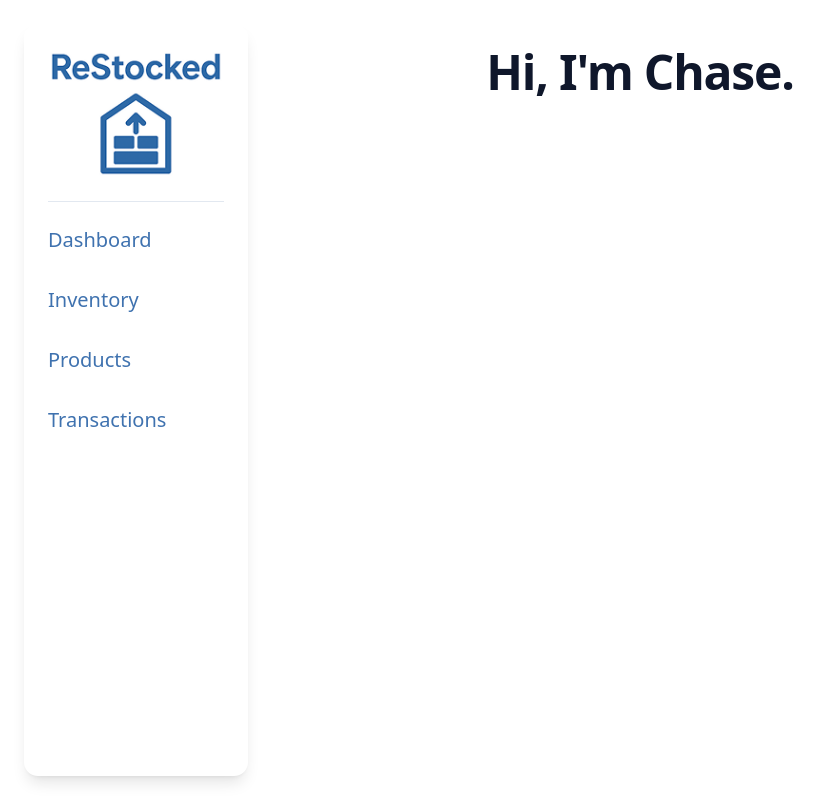
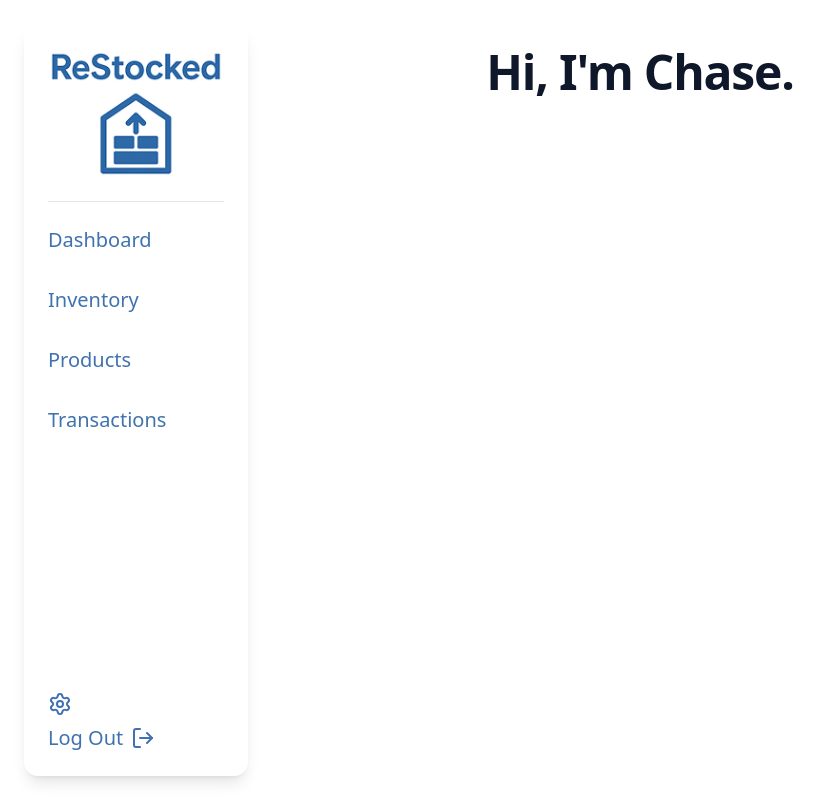
Before and after one commit to bpalazzi512/SWE_Inventory_Management_System, a Next.js app: page / in a window 1280 px wide. Shown: the whole page, without its empty margins (0-829 px from the left). Built offline with nearby package versions, Linux system fonts and the light colour scheme.

Commit message:
added settings and logout icons to sidebar

```diff
--- a/src/components/ui/sidebar.tsx
+++ b/src/components/ui/sidebar.tsx
@@ -1,15 +1,18 @@
 import { cn } from "@/lib/utils";
 import Link from "next/link";
 import Image from "next/image"
-import { SeparatorHorizontal } from "lucide-react";
+import { LogOutIcon, SeparatorHorizontal, Settings } from "lucide-react";
 import { Separator } from "./separator";
 
 export default function Sidebar() {
 
-    const linkStyle = "text-xl font-medium text-brand-primary transition-colors"
+    const linkStyle = "text-xl font-medium text-brand-primary transition-colors py-4"
 
     return (
         <div className="fixed left-6 top-6 bottom-6 w-56 bg-white rounded-xl shadow-lg p-6">
+
+            <div className="flex flex-col justify-between h-full">
+                <div className="flex flex-col items-left">
 
                     <Image
                         src={"/images/restockedlogobottom.png"}
@@ -19,9 +22,7 @@ export default function Sidebar() {
                         className="w-full h-auto"
                     />
 
-            <Separator className="my-6"/>
-
-            <div className="flex flex-col items-left space-y-8">
+                    <Separator className="mt-6 mb-2" />
 
                     <Link
                         href="/dashboard"
@@ -49,6 +50,17 @@ export default function Sidebar() {
                         Transactions
                     </Link>
                 </div>
+
+
+                <div className="flex flex-col space-y-2 text-xl font-medium text-brand-primary">
+                    <Settings />
+                    <div className="flex flex-row gap-2 items-center">
+                        Log Out
+                        <LogOutIcon />
+                    </div>
+                </div>
+
+            </div>
         </div>
     );
 }
```
Lines whose indentation alone changed are shown as unchanged.
